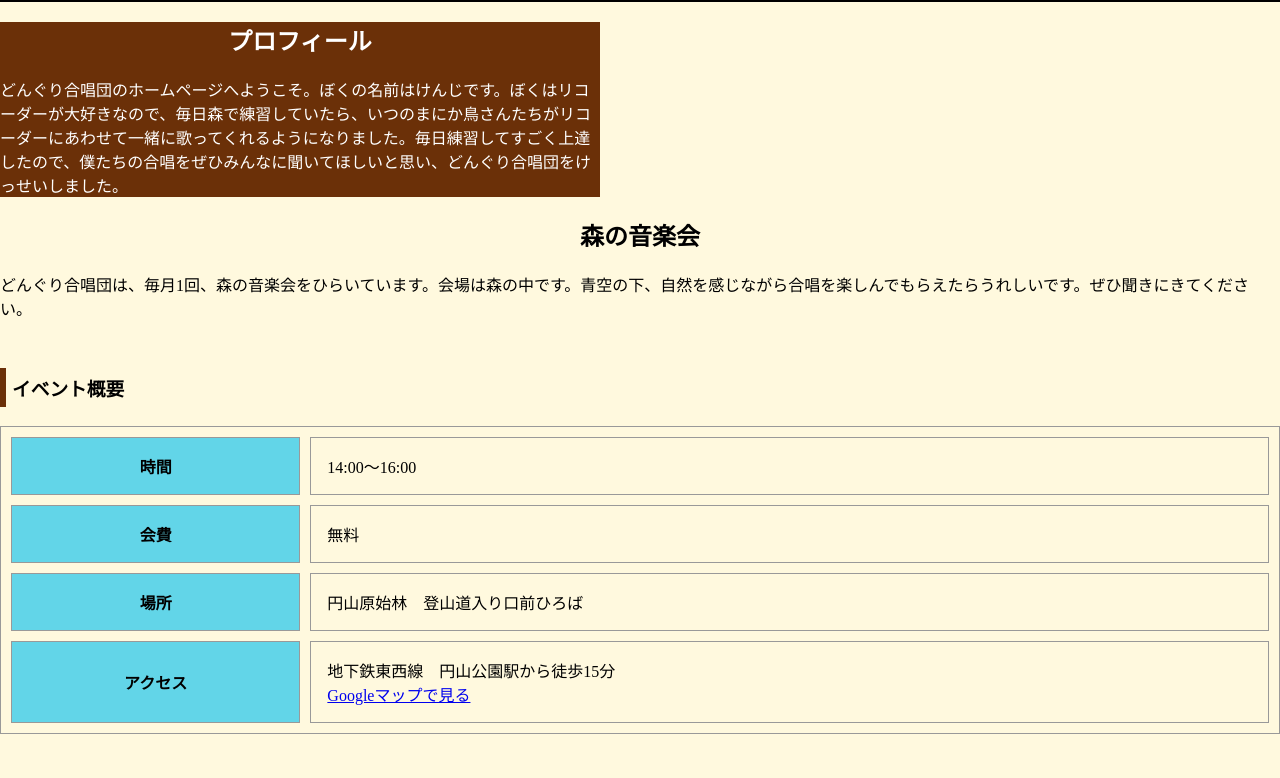
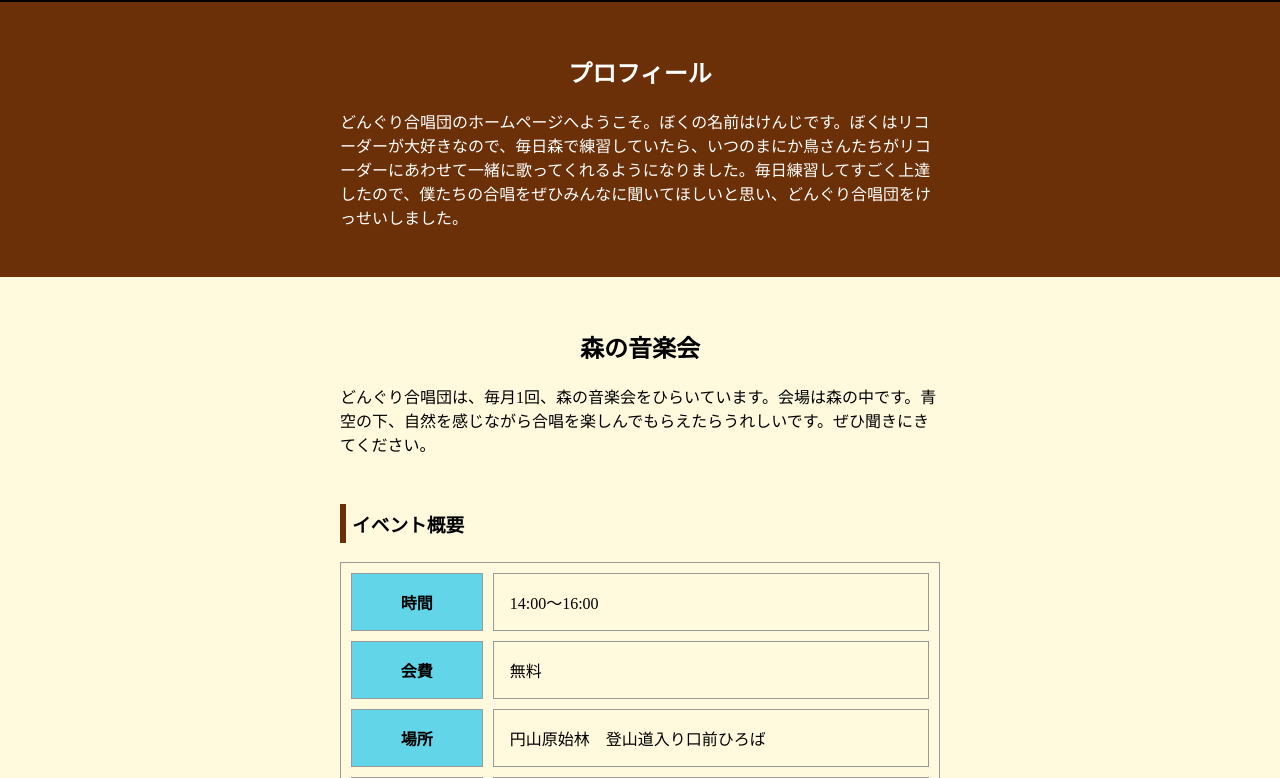
Before and after one commit to que-sera/study, a PHP site: page / in a window 1280 px wide. Shown: the part 633-1411 px from the top of the page. Run offline with PHP 8.4, Linux system fonts and the light colour scheme.

Commit message:
Lesson20 Set viewpoint #10

```diff
--- a/2days_html/www/CSS/style.css
+++ b/2days_html/www/CSS/style.css
@@ -3,6 +3,7 @@
 body {
     background-color: #fff9de;
     margin: 0;
+    -webkit-text-size-adjust: 100%;
 }
 
 /* サブタイトル*/
@@ -19,7 +20,7 @@ h2 {
 
 h3 {
     border-left: solid 6px #6b3008;
-    padding: 6px
+    padding: 6px;
 }
 
 /* ページ先頭へ*/
@@ -34,7 +35,7 @@ h3 {
 }
 
 /*artice*/
-.article {
+article {
     padding: 32px 16px;
 }
 
@@ -42,13 +43,17 @@ h3 {
 #profile {
     background-color: #6b3008;
     color: #ffffff;
-    max-width: 600px;
 }
 
 /* コンテンツ幅の上限を設定 */
-#profile {
+#profile .inner{
     max-width: 600px;
-    margine: 0 auto;
+    margin: auto;
+}
+
+#concert {
+    max-width: 600px;
+    margin: 0 auto;
 }
 
 
@@ -68,7 +73,7 @@ section {
 }
 
 .performer h4 {
-    margin: 0 0 0 0.5em;
+    margin: 0 0 0.5em;
 }
 .performer p {
     margin: 0;
--- a/2days_html/www/index.html
+++ b/2days_html/www/index.html
@@ -3,6 +3,7 @@
     <head>
         <meta charset="utf-8">
         <title>どんぐり合唱団 森の音楽会（円山の野鳥の歌声とリコーダーのハーモニー)</title>
+        <meta name="viewport" content="width=device=width, initial-scale=1.0">
         <meta name="description" content="どんぐり合唱団は、札幌市内にある円山に住むシマエナガやウソ、クマゲラなどの野鳥たちとリコーダーのけんじのメンバーで活動している合唱団です。毎月1回、円山で森の音楽会を開催しています。">
         <link rel="stylesheet" href="css/style.css">
     </head>
```
